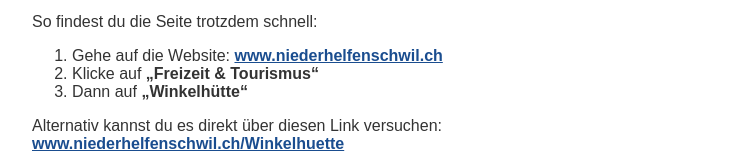
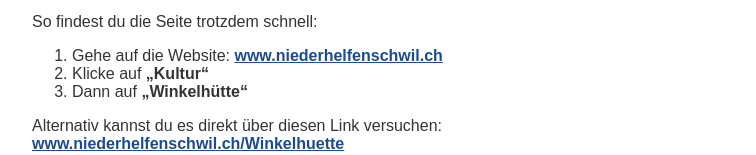
Before and after one commit to elianaxv/winkelhuette-info, a plain HTML site: page index.html in a window 1280 px wide. Shown: the part 191-346 px from the top of the page, without its empty margins (258-1014 px from the left). Drawn offline with Linux system fonts and the light colour scheme.

Commit message:
Update index.html

```diff
--- a/index.html
+++ b/index.html
@@ -35,7 +35,7 @@
         <p>So findest du die Seite trotzdem schnell:</p>
         <ol>
             <li>Gehe auf die Website: <a href="https://www.niederhelfenschwil.ch" target="_blank">www.niederhelfenschwil.ch</a></li>
-            <li>Klicke auf <strong>„Freizeit & Tourismus“</strong></li>
+            <li>Klicke auf <strong>„Kultur“</strong></li>
             <li>Dann auf <strong>„Winkelhütte“</strong></li>
         </ol>
         <p>Alternativ kannst du es direkt über diesen Link versuchen:<br>
```
